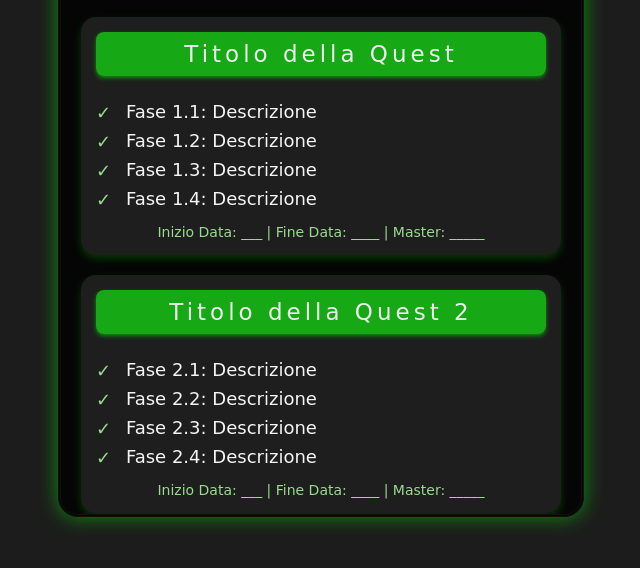
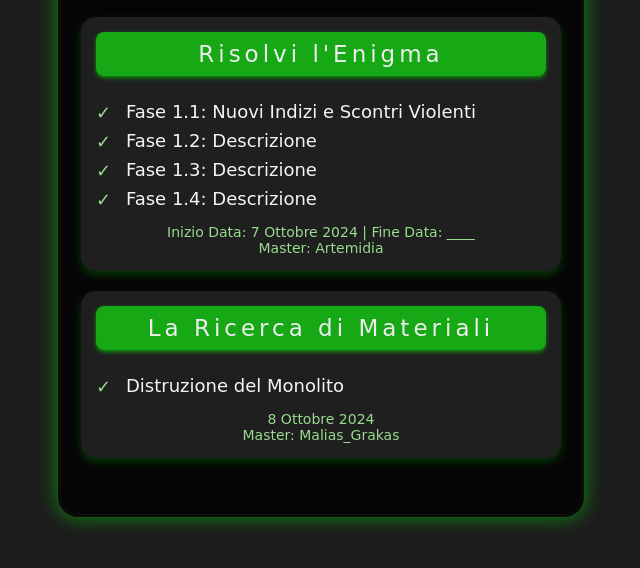
Before and after one commit to DottorCavallo/Grixquest, a plain HTML site: page index.html in a window 1280 px wide. Shown: the part 206-774 px from the top of the page, without its empty margins (319-959 px from the left). Drawn offline with Linux system fonts and the light colour scheme; a web font is replaced by a local one.

Commit message:
Update index.html

```diff
--- a/index.html
+++ b/index.html
@@ -139,28 +139,26 @@
     </div>
 
     <div class="quest-item">
-      <div class="quest-item-title">Titolo della Quest</div>
+      <div class="quest-item-title">Risolvi l'Enigma</div>
       <div class="quest-phases">
-        <div class="quest-phase">Fase 1.1: Descrizione</div>
+        <div class="quest-phase">Fase 1.1: Nuovi Indizi e Scontri Violenti</div>
         <div class="quest-phase">Fase 1.2: Descrizione</div>
         <div class="quest-phase">Fase 1.3: Descrizione</div>
         <div class="quest-phase">Fase 1.4: Descrizione</div>
       </div>
       <div class="quest-footer">
-        Inizio Data: ___ | Fine Data: ____ | Master: _____
+        Inizio Data: 7 Ottobre 2024 | Fine Data: ____ <br> Master: Artemidia
       </div>
     </div>
 
     <div class="quest-item">
-      <div class="quest-item-title">Titolo della Quest 2</div>
+      <div class="quest-item-title">La Ricerca di Materiali</div>
       <div class="quest-phases">
-        <div class="quest-phase">Fase 2.1: Descrizione</div>
-        <div class="quest-phase">Fase 2.2: Descrizione</div>
-        <div class="quest-phase">Fase 2.3: Descrizione</div>
-        <div class="quest-phase">Fase 2.4: Descrizione</div>
+        <div class="quest-phase">Distruzione del Monolito</div>
+
       </div>
       <div class="quest-footer">
-        Inizio Data: ___ | Fine Data: ____ | Master: _____
+        8 Ottobre 2024  <br> Master: Malias_Grakas
       </div>
     </div>
   </div>
```
